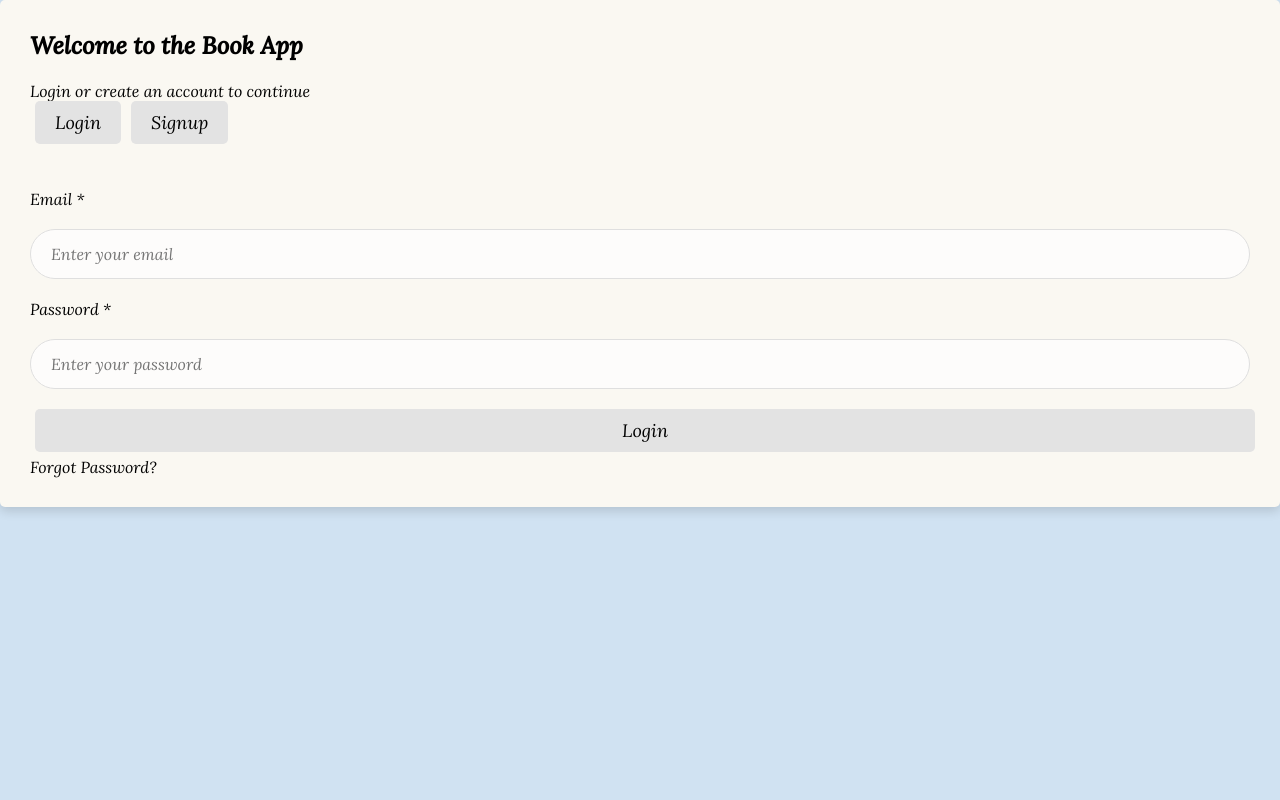
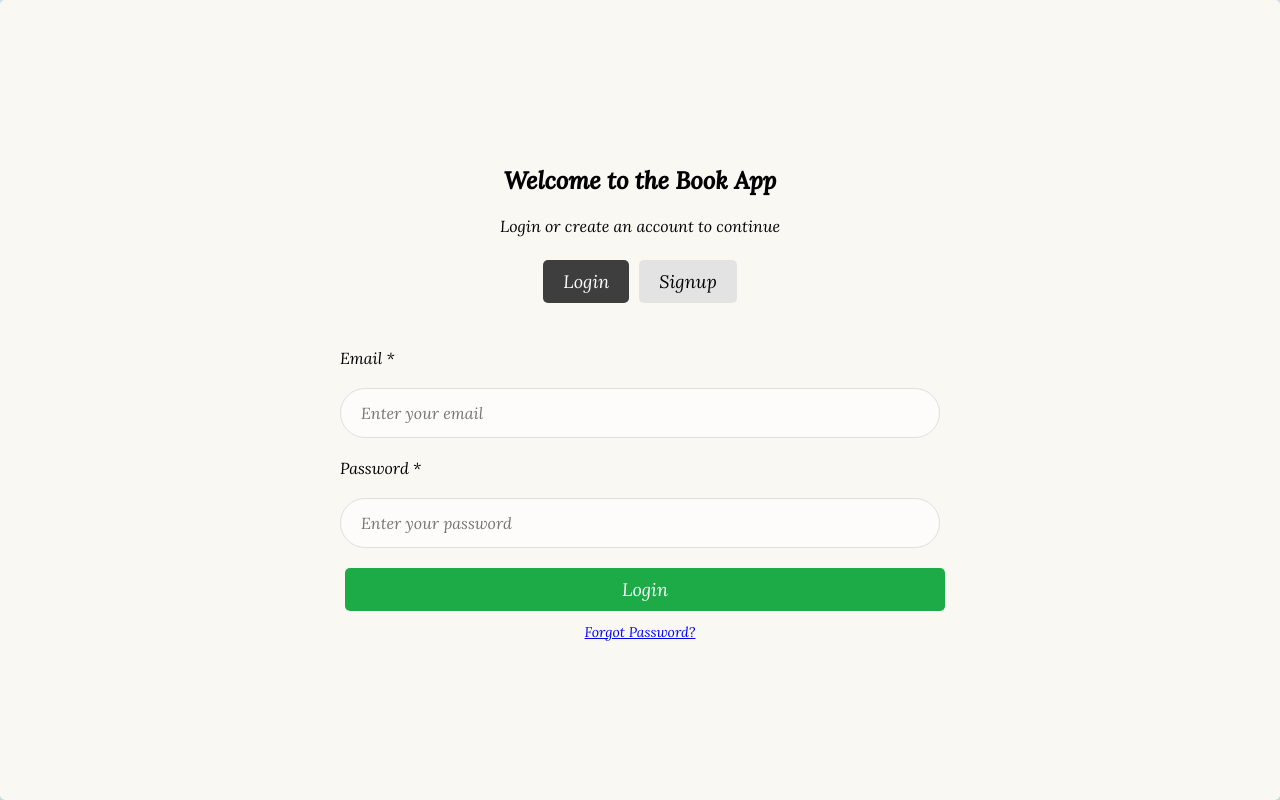
Before and after one commit to piyush99755/books-list, a React (Create React App) app: page / in a window 1280 px wide. Built offline with nearby package versions, Linux system fonts and the light colour scheme.

Commit message:
Initialize firebase and implemented sign up authentication

```diff
--- a/package.json
+++ b/package.json
@@ -7,6 +7,7 @@
     "@testing-library/jest-dom": "^5.17.0",
     "@testing-library/react": "^13.4.0",
     "@testing-library/user-event": "^13.5.0",
+    "firebase": "^10.13.0",
     "react": "^18.3.1",
     "react-dom": "^18.3.1",
     "react-redux": "^9.1.2",
--- a/src/components/views/LoginPage.js
+++ b/src/components/views/LoginPage.js
@@ -1,13 +1,36 @@
 
 import {useState} from 'react';
 import FullPageLoader from '../FullPageLoader.js';
+import { auth } from '../../firebase/config.js';
+import {  createUserWithEmailAndPassword } from "firebase/auth";
 
 
 function LoginPage() {
   const [isLoading, setIsLoading] = useState(false);
   const [loginType, setLoginType] = useState('login');
+  const [userCredentials, setUserCredentials] = useState({}); //userCredentials to handle multiple inputs of form
+  const [error, setError] = useState('');
 
+  function handleCredentails(event) {
+    setUserCredentials({...userCredentials, [event.target.name] : event.target.value})
 
+  }
+
+  function handleSignup(event){
+      event.preventDefault();
+
+      //using in-built function from firebase..
+      createUserWithEmailAndPassword(auth, userCredentials.email, userCredentials.password)
+        .then((userCredential) => {
+
+            const user = userCredential.user;
+
+        })
+        .catch((error) => {
+
+            setError(error.message);
+        });
+  }
     return (
       <>
         { isLoading && <FullPageLoader></FullPageLoader> }
@@ -31,18 +54,26 @@ function LoginPage() {
             <form className="add-form login">
                   <div className="form-control">
                       <label>Email *</label>
-                      <input type="text" name="email" placeholder="Enter your email" />
+                      <input onChange = {(event)=>handleCredentails(event)} type="text" name="email" placeholder="Enter your email" />
                   </div>
                   <div className="form-control">
                       <label>Password *</label>
-                      <input type="password" name="password" placeholder="Enter your password" />
+                      <input onChange = {(event)=>handleCredentails(event)} type="password" name="password" placeholder="Enter your password" />
                   </div>
                   {
                     loginType == 'login' ?
                     <button className="active btn btn-block">Login</button>
                     :
-                    <button className="active btn btn-block">Sign Up</button>
+                    <button onClick={(event) => {handleSignup(event)}} className="active btn btn-block">Sign Up</button>
                   }
+                  {
+                    error &&
+                    <div className = 'error'>
+                        {error}
+                    </div>
+
+                  }
+
 
                   <p className="forgot-password">Forgot Password?</p>
 
--- /dev/null
+++ b/src/firebase/config.js
@@ -0,0 +1,16 @@
+
+import { initializeApp } from "firebase/app";
+import {getAuth} from 'firebase/auth';
+
+const firebaseConfig = {
+  apiKey: "AIzaSyCwD7UKuHzCi8oIwTYSZkbVmm75K6PyRAo",
+  authDomain: "books-list-with-firebase-73747.firebaseapp.com",
+  projectId: "books-list-with-firebase-73747",
+  storageBucket: "books-list-with-firebase-73747.appspot.com",
+  messagingSenderId: "481010724476",
+  appId: "1:481010724476:web:65f441eded486bc14e23f9"
+};
+
+// Initialize Firebase
+const app = initializeApp(firebaseConfig);
+export const auth = getAuth(app);
--- a/src/index.css
+++ b/src/index.css
@@ -15,6 +15,42 @@ body {
   display: flex;
   justify-content: center;
   align-items: center;
+}
+
+.full-page-loader {
+  position: absolute;
+  width: 100%;
+  height: 100vh;
+  background-color: white;
+  z-index: 999;
+  display: flex;
+  align-items: center;
+  justify-content: center;
+}
+
+.full-page-loader .lds-dual-ring {
+  display: inline-block;
+  width: 80px;
+  height: 80px;
+}
+.full-page-loader .lds-dual-ring:after {
+  content: " ";
+  display: block;
+  width: 64px;
+  height: 64px;
+  margin: 8px;
+  border-radius: 50%;
+  border: 6px solid #bcbcbc;
+  border-color: #bcbcbc transparent #bcbcbc transparent;
+  animation: lds-dual-ring 1.2s linear infinite;
+}
+@keyframes lds-dual-ring {
+  0% {
+    transform: rotate(0deg);
+  }
+  100% {
+    transform: rotate(360deg);
+  }
 }
 
 /* form input */
@@ -48,6 +84,8 @@ textarea {
 .add-form {
   margin-top: 40px;
 }
+
+
 .form-control {
   margin: 20px 0;
 }
@@ -92,6 +130,7 @@ input:focus {
   font-size: 18px;
   font-family: inherit;
 }
+
 .btn:focus {
   outline: none;
 }
@@ -113,6 +152,7 @@ input:focus {
   min-height: 300px;
   background-color: #faf8f2;
   padding: 30px;
+  padding-top: 60px;
   border-radius: 5px;
   position: relative;
   box-shadow: 0px 4px 11px 0px rgb(0 0 0 / 14%);
@@ -133,7 +173,8 @@ input:focus {
   right: 10px;
 }
 
-.container a.active button.btn   {
+.container a.active button.btn,
+.container .btn.active    {
   background: #1cab47;
   color: #fff;
 }
@@ -142,6 +183,11 @@ input:focus {
   margin-top: 0;
   background: #e3e3e3;
   color: #000;
+}
+
+.container button.btn.transparent {
+  background-color: transparent;
+  text-decoration: underline;
 }
 
 .container .header-btns button.btn {
@@ -330,6 +376,7 @@ table tr th {
 .single-book .book-details p {
   margin-bottom: 20px;
   max-width: 400px;
+  text-align: left;
 }
 
 .single-book .book-details .read-checkbox {
@@ -417,6 +464,10 @@ table tr th {
   margin-bottom: 12px;
 }
 
+.notes .note p {
+  text-align: left;
+}
+
 
 
 
@@ -432,3 +483,53 @@ table tr th {
     grid-template-columns: 1fr;
   }
 }
+
+
+.login-page {
+  height: 100vh;
+  display: flex;
+  align-items: center;
+  justify-content: center;
+}
+
+.login-page h1, p {
+  text-align: center;
+}
+
+.login-page p {
+  margin-bottom: 24px;
+}
+
+.login-page .login-type {
+  text-align: center;
+
+}
+
+.login-page .add-form.login {
+  width: 600px;
+  max-width: 100%;
+}
+
+.login-page .add-form .error {
+  text-align: center;
+  color: red;
+  margin-top: 8px;
+}
+
+.login-page p.forgot-password {
+  margin-top: 12px;
+  color: #0000EE;
+  text-decoration: underline;
+  font-size: 14px;
+  cursor: pointer;
+}
+
+.login-page.container button.btn.selected    {
+  background: #3e3e3e;
+  color: #fff;
+}
+
+.login-page.container button.btn.login    {
+  background: #3e3e3e;
+  color: #fff;
+}
```
Also changed, not shown: 1 other file (tests, documents, lock files or other folders).
